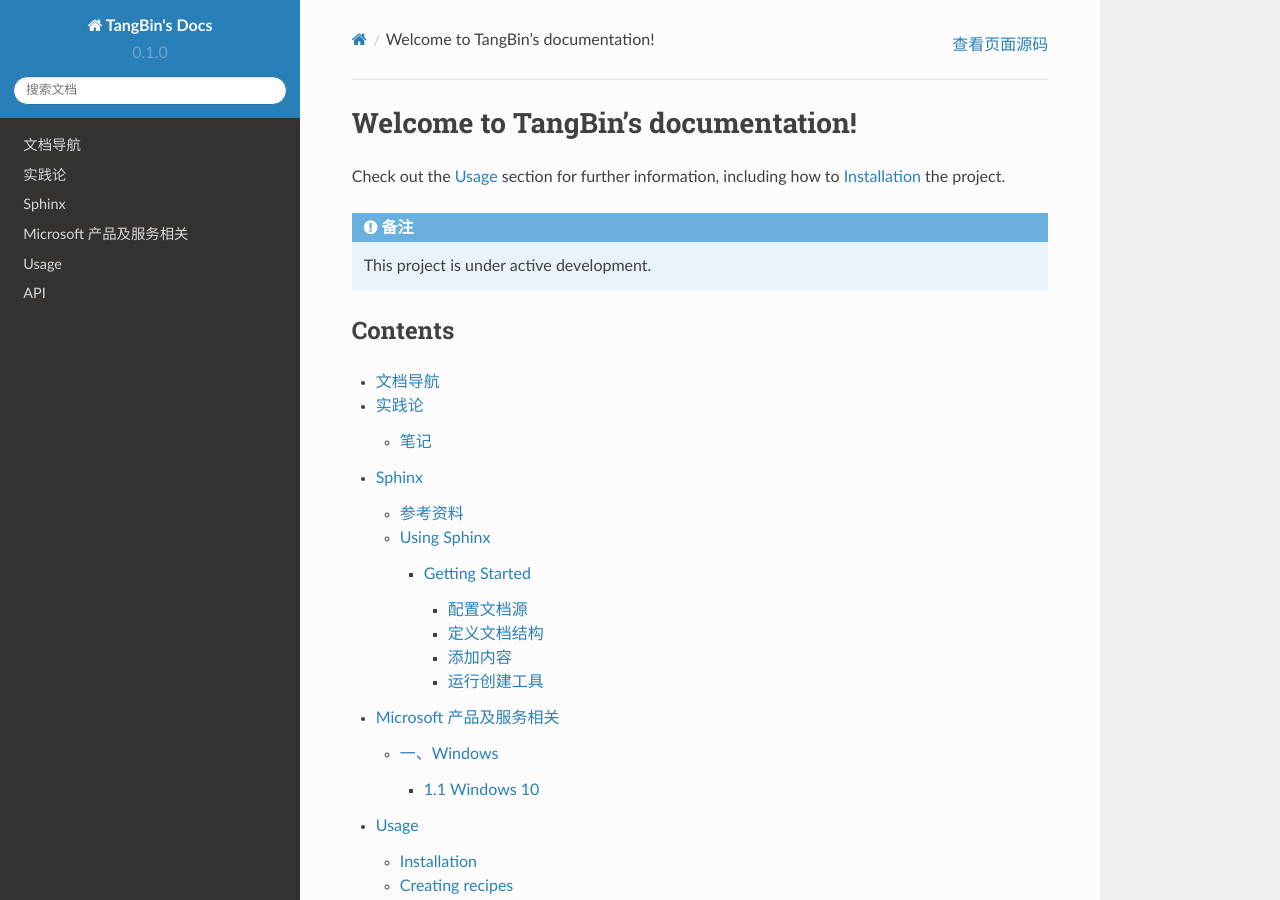
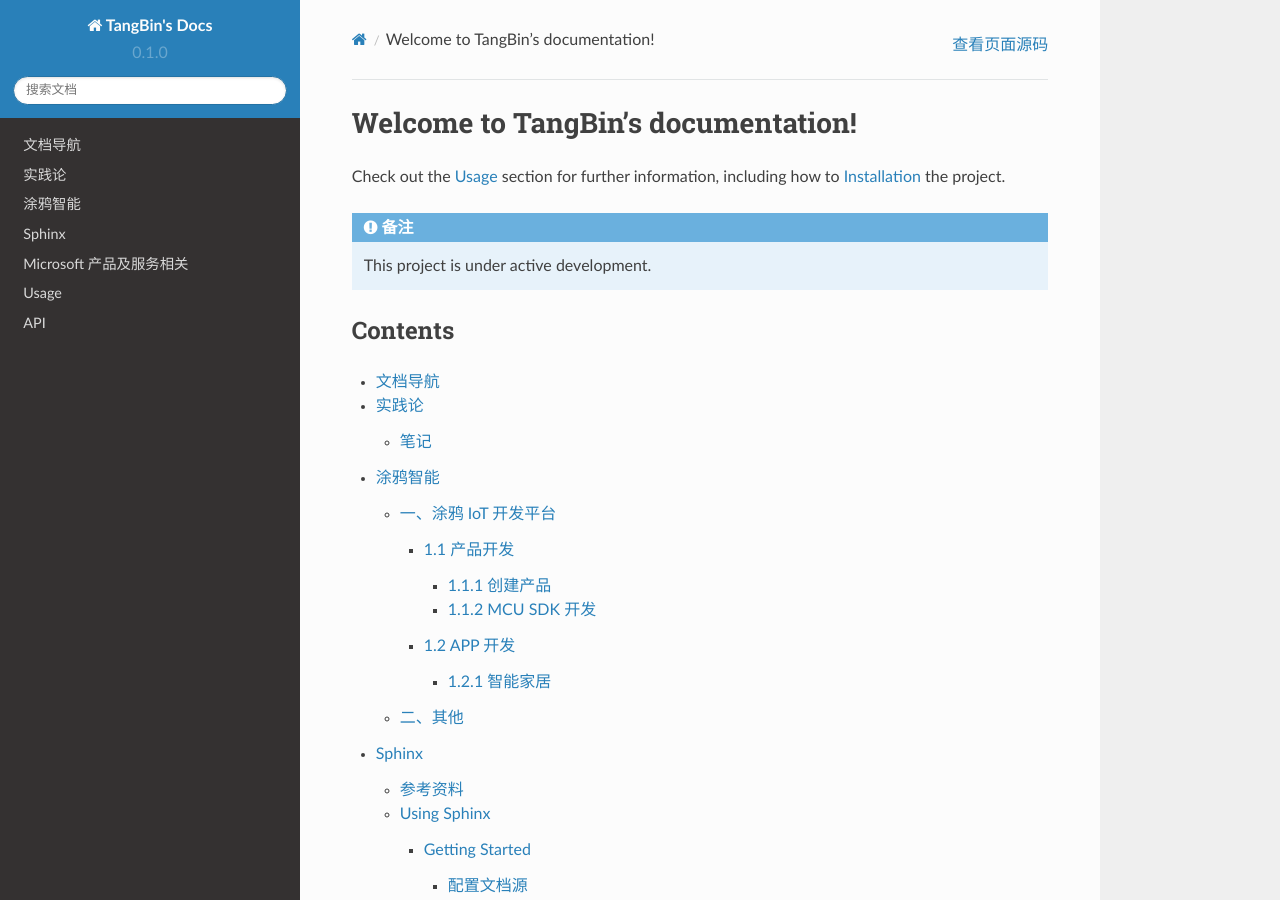
Before and after one commit to arm-tangb/tangb-docs, a Sphinx documentation site: the page built from docs/source/index.rst, in a window 1280 px wide and 900 px high. Built offline with Sphinx 7.4.7 and the Read the Docs theme 2.0.0, drawn with Linux system fonts in a browser that asks for light colours; pages that are not in the unit, such as notebooks, are missing from menus.

Commit message:
[add ] tuya.rst

```diff
--- a/docs/source/index.rst
+++ b/docs/source/index.rst
@@ -17,6 +17,7 @@ Contents
    DocumentIndex
    ProjectManagement
    实践论
+   tuya
    sphinx
    microsoft
    usage
--- /dev/null
+++ b/docs/source/tuya.rst
@@ -0,0 +1,44 @@
+
+==============================
+涂鸦智能
+==============================
+
++--------+------------+-----------------------+-----------------------------------------------+
+| 版本   | 更新日期   | 编辑                  | 说明                                          |
++========+============+=======================+===============================================+
+| v1.0.0 | 2022.09.16 | 唐斌: 7120094@qq.com  | 初始版本                                      |
++--------+------------+-----------------------+-----------------------------------------------+
+
+
+一、涂鸦 IoT 开发平台
+==============================
+
+1.1 产品开发
+------------------------------
+
+1.1.1 创建产品
+~~~~~~~~~~~~~~~~~~~~~~~~~~~~~~
+
++ `创建产品 <https://developer.tuya.com/cn/docs/iot/create-product?id=K914jp1ijtsfe>`_
+
+1.1.2 MCU SDK 开发
+~~~~~~~~~~~~~~~~~~~~~~~~~~~~~~
+
++ `Wi-Fi 通用方案 <https://developer.tuya.com/cn/docs/iot/wifi-mcu-overview?id=K9hhi0xprxmpw>`_
+
++ `协议应用(WiFi) <https://developer.tuya.com/cn/docs/iot/how-to-develop?id=Kat8di665bluo>`_
+
+
+1.2 APP 开发
+------------------------------
+
+1.2.1 智能家居
+~~~~~~~~~~~~~~~~~~~~~~~~~~~~~~
+
+`使用手册 <https://developer.tuya.com/cn/docs/iot/user-manual-for-tuya-smart-v3177?id=K9obrofrfk4sk>`_
+
+
+二、其他
+==============================
+
+`配网操作视频 <https://www.bilibili.com/video/BV1ZC4y1H7WF`_
```
